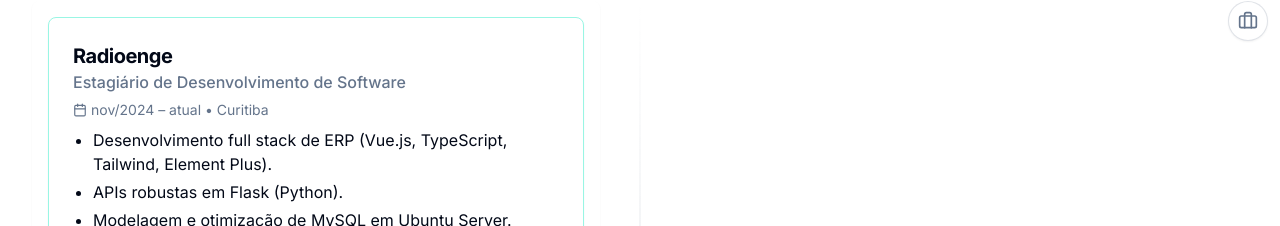
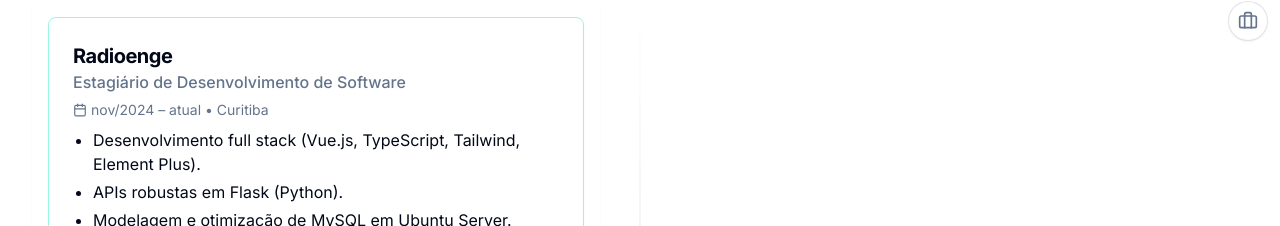
Before and after one commit to daniSoares08/portfolio-daniel-next, a Next.js app: page / in a window 1280 px wide. Shown: the part 1600-1826 px from the top of the page. Built offline with nearby package versions, Linux system fonts and the light colour scheme.

Commit message:
Update experience-section.tsx

```diff
--- a/components/sections/experience-section.tsx
+++ b/components/sections/experience-section.tsx
@@ -12,7 +12,7 @@ const experiences = [
     period: "nov/2024 – atual",
     location: "Curitiba",
     description: [
-      "Desenvolvimento full stack de ERP (Vue.js, TypeScript, Tailwind, Element Plus).",
+      "Desenvolvimento full stack (Vue.js, TypeScript, Tailwind, Element Plus).",
       "APIs robustas em Flask (Python).",
       "Modelagem e otimização de MySQL em Ubuntu Server.",
       "Git/GitHub avançado e DevOps básico.",
```
